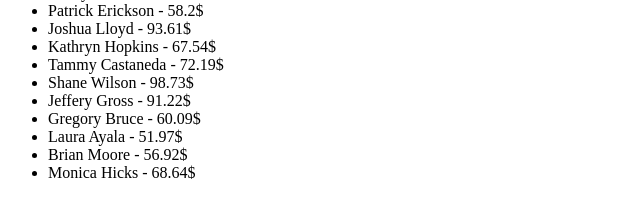
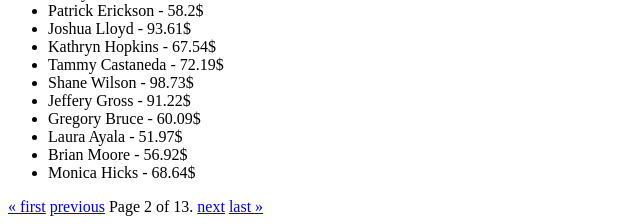
Before and after one commit to PydevAzmi/Greeny, a Django app: page /products/testing/?page=2 in a window 1280 px wide. Shown: the part 5288-5512 px from the top of the page, without its empty margins (0-640 px from the left). Before the commit the page ends 5467 px from the top, so only its background shows below. Run offline with Django 4.2, Linux system fonts and the light colour scheme; data comes from the database, SQL or seed files in the repository; parts of the project's set-up code (start-up, migrations or seed data) failed here and were passed over.

Commit message:
pagination added to the product_list page

```diff
--- a/products/templates/products/product_list_test.html
+++ b/products/templates/products/product_list_test.html
@@ -12,5 +12,22 @@
         <li>{{product}} - {{product.price}}$ </li>
         {% endfor %}
     </ul>
+    <div class="pagination">
+        <span class="step-links">
+            {% if page_obj.has_previous %}
+                <a href="?page=1"> &laquo; first</a>
+                <a href="?page={{ page_obj.previous_page_number }}">previous</a>
+            {% endif %}
+
+            <span class="current">
+                Page {{ page_obj.number }} of {{ page_obj.paginator.num_pages }}.
+            </span>
+
+            {% if page_obj.has_next %}
+                <a href="?page={{ page_obj.next_page_number }}">next</a>
+                <a href="?page={{ page_obj.paginator.num_pages }}">last &raquo;</a>
+            {% endif %}
+        </span>
+    </div>
 </body>
 </html>
--- a/products/views.py
+++ b/products/views.py
@@ -7,6 +7,7 @@ from django.views.generic import ListView, DetailView
 from .models import Product ,Brand, Category ,ProductImages
 from django.db.models.aggregates import Count
 from django.db.models import Value ,F
+from django.core.paginator import Paginator
 
 # Create your views here.
 
@@ -19,7 +20,14 @@ def prodcut_list(request):
     # products = Product.objects.filter(price__lt = 50 )                # less than
 
     products = Product.objects.filter(price__gt = 50 )
-    return render(request, 'products/product_list_test.html', {'products':products})
+
+    # Show 25 products per page.
+    paginator = Paginator(products, 25)
+    page_number = request.GET.get('page')
+    page_obj = paginator.get_page(page_number)
+
+
+    return render(request, 'products/product_list_test.html', { 'products':products , 'page_obj': page_obj })
 
 # Class Based View
 class ProductList(ListView):
```
Also changed, not shown: products/templates/products/product_list.html (+46 -16 lines).
